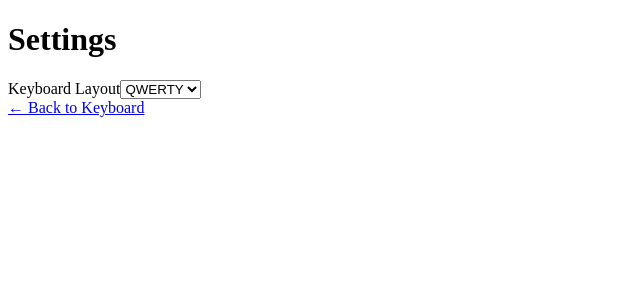
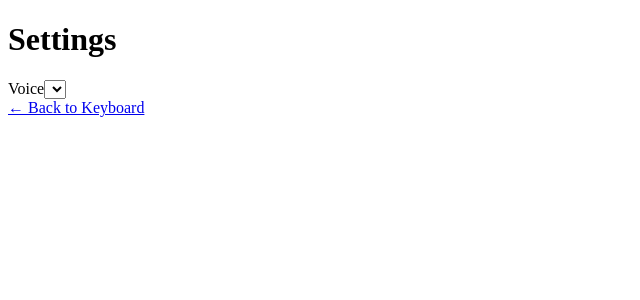
Before and after one commit to twright2090/AssistKeyboard, a React (Vite) app in the folder assistive-keyboard/: page /settings in a window 1280 px wide. Shown: the top 300 px of the page, without its empty margins (0-640 px from the left). Built offline with nearby package versions, Linux system fonts and the light colour scheme.

Commit message:
Update settings.jsx

```diff
--- a/assistive-keyboard/src/settings.jsx
+++ b/assistive-keyboard/src/settings.jsx
@@ -1,25 +1,57 @@
 // src/Settings.jsx
-import { useState } from "react";
+import { useEffect, useState } from "react";
 import { Link } from "react-router-dom";
 
 export default function Settings() {
   const [keyboardLayout, setKeyboardLayout] = useState("qwerty");
+  const [voices, setVoices] = useState([]);
+  const [selectedVoice, setSelectedVoice] = useState(
+    localStorage.getItem("preferredVoice") || ""
+  );
+
+  useEffect(() => {
+    const loadVoices = () => {
+      const synthVoices = window.speechSynthesis.getVoices();
+      setVoices(synthVoices);
+      if (synthVoices.length > 0 && !selectedVoice) {
+        setSelectedVoice(synthVoices[0].name);
+        localStorage.setItem("preferredVoice", synthVoices[0].name);
+      }
+    };
+
+    loadVoices();
+    if (typeof speechSynthesis !== "undefined" && speechSynthesis.onvoiceschanged !== undefined) {
+      speechSynthesis.onvoiceschanged = loadVoices;
+    }
+  }, [selectedVoice]);
+
+  const handleVoiceChange = (e) => {
+    const voice = e.target.value;
+    setSelectedVoice(voice);
+    localStorage.setItem("preferredVoice", voice);
+  };
 
   return (
     <div className="p-6 space-y-4">
       <h1 className="text-2xl font-bold">Settings</h1>
+
+
+      {/* Voice Selection */}
       <div>
-        <label className="block font-semibold">Keyboard Layout</label>
+        <label className="block font-semibold">Voice</label>
         <select
           className="w-full border rounded px-2 py-1"
-          value={keyboardLayout}
-          onChange={(e) => setKeyboardLayout(e.target.value)}
+          value={selectedVoice}
+          onChange={handleVoiceChange}
         >
-          <option value="qwerty">QWERTY</option>
-          <option value="abc">ABC</option>
-          <option value="numbers">123</option>
+          {voices.map((v, index) => (
+            <option key={index} value={v.name}>
+              {v.name} ({v.lang})
+            </option>
+          ))}
         </select>
       </div>
+
       <Link to="/" className="text-blue-600 underline">← Back to Keyboard</Link>
     </div>
   );
```
